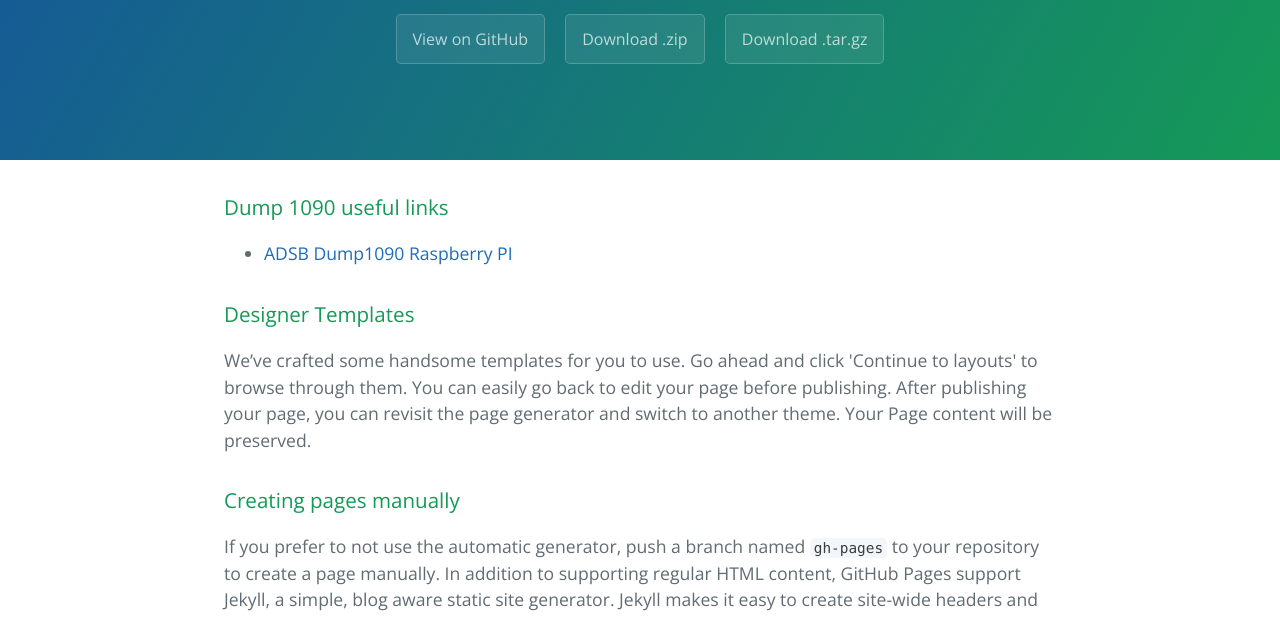
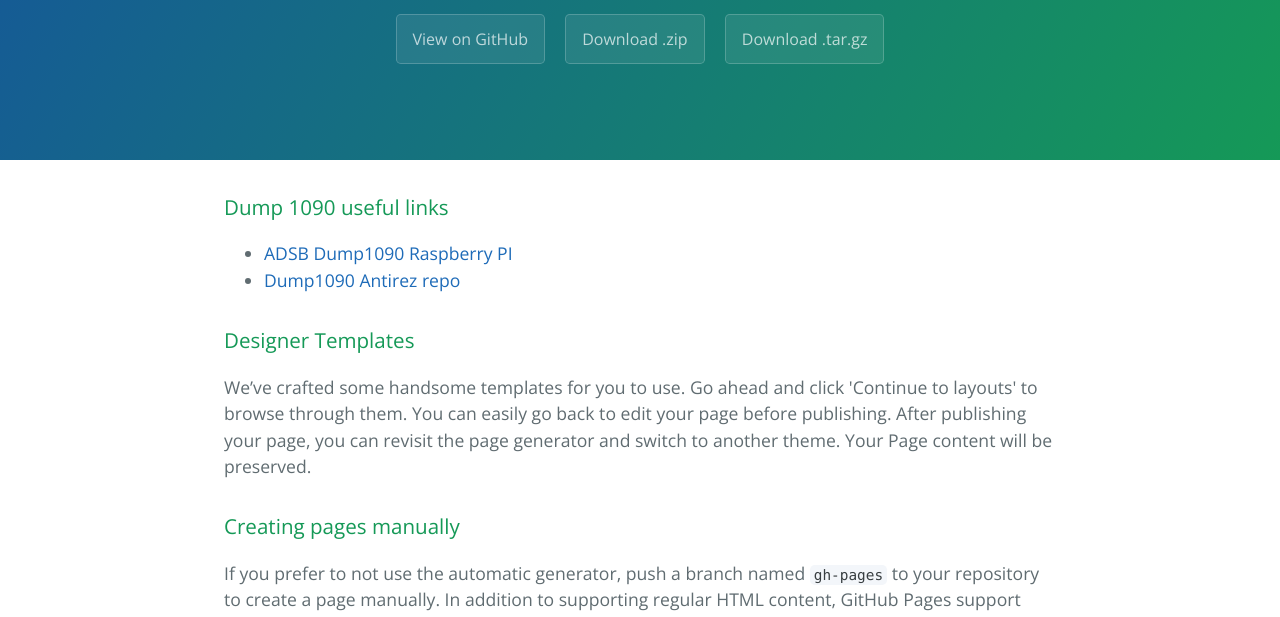
Before and after one commit to sebChevre/dump1090, a plain HTML site: page index.html in a window 1280 px wide. Shown: the part 176-793 px from the top of the page. Drawn offline with nearby package versions, Linux system fonts and the light colour scheme.

Commit message:
Update index.html

```diff
--- a/index.html
+++ b/index.html
@@ -25,6 +25,7 @@
 <p>
       <ul>
         <li><a href="http://www.satsignal.eu/raspberry-pi/dump1090.html">ADSB Dump1090 Raspberry PI</a></li>
+        <li><a href="https://github.com/antirez/dump1090">Dump1090 Antirez repo</a></li>
       </ul>
 </p>
 
```
